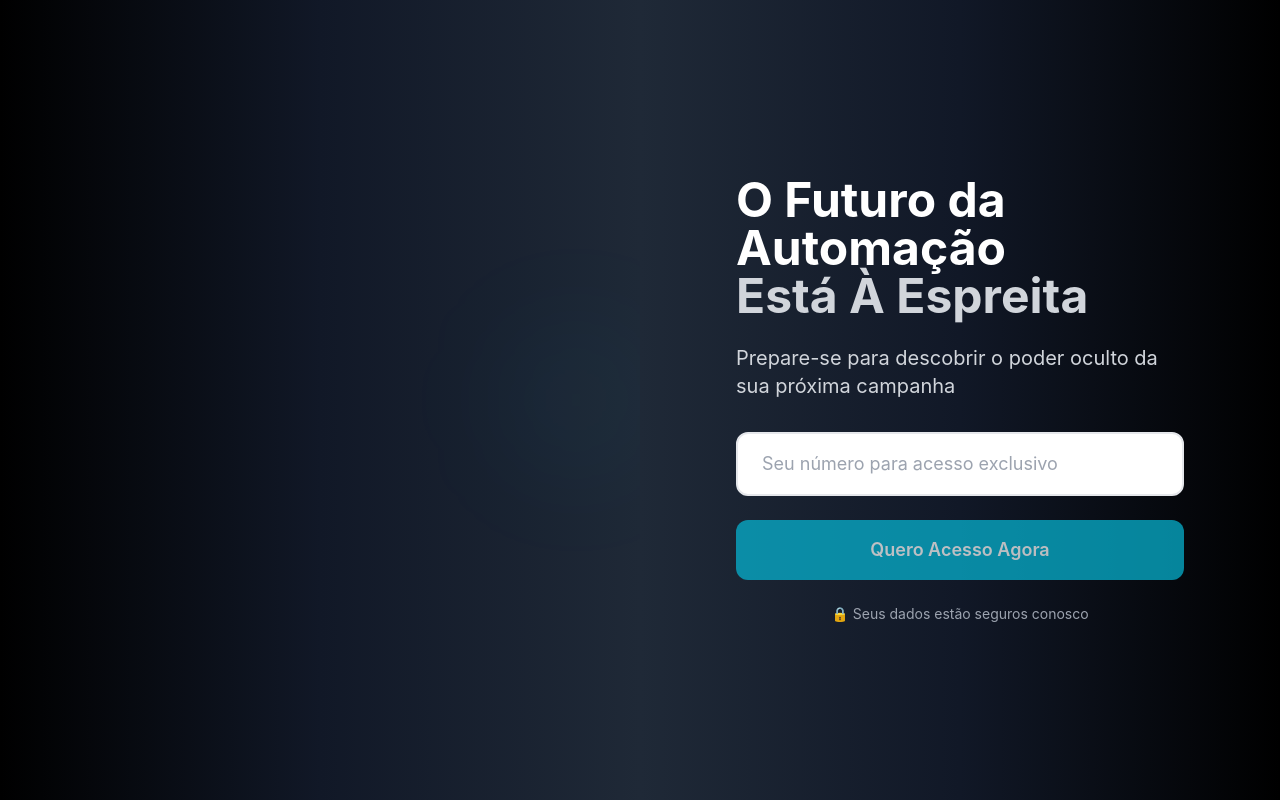
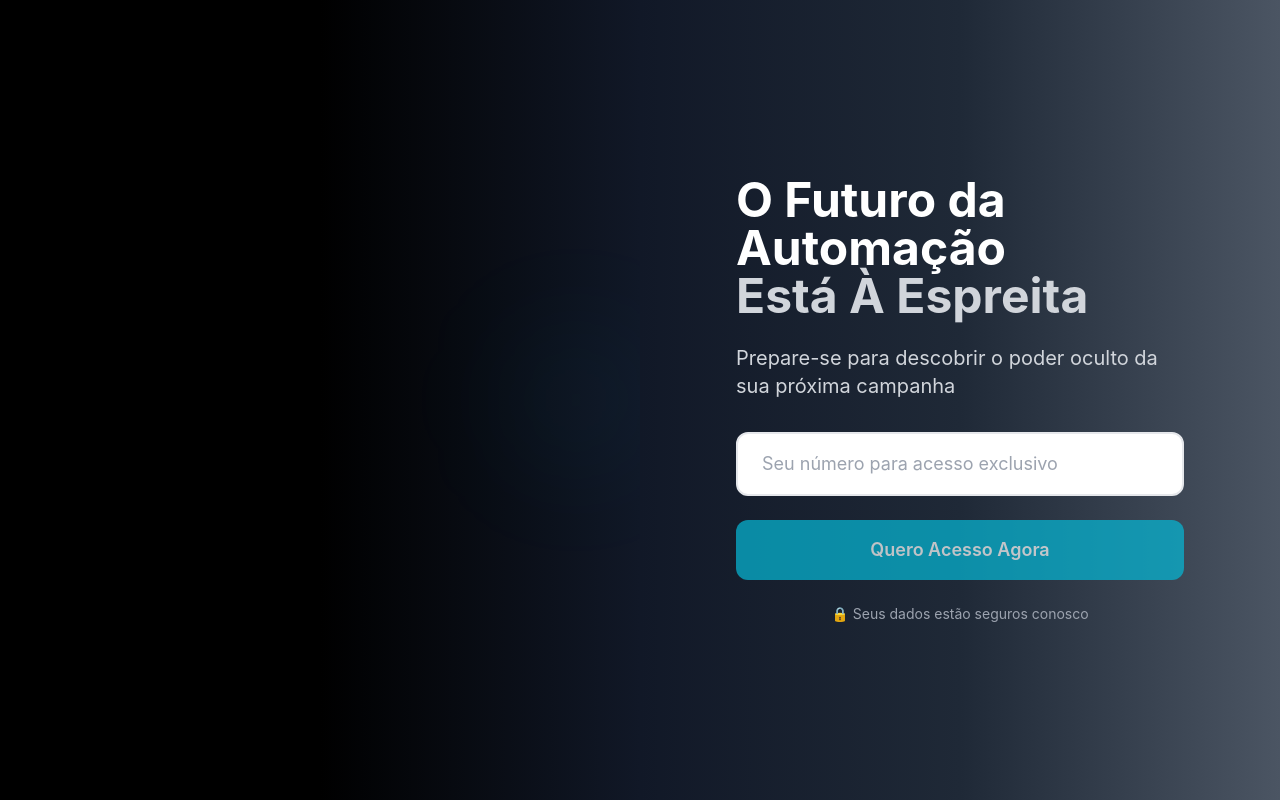
Before and after one commit to tiagoyoko/vibecodelp, a Next.js app: page / in a window 1280 px wide. Built offline with nearby package versions, Linux system fonts and the light colour scheme.

Commit message:
lado esquerdo está terminando muito claro, pode escurecer

```diff
--- a/app/page.tsx
+++ b/app/page.tsx
@@ -37,7 +37,7 @@ export default function Page() {
                 data-oid=":o1hn7l"
             >
                 <div
-                    className="absolute inset-0 bg-gradient-to-r from-black via-gray-900 to-gray-800"
+                    className="absolute inset-0 bg-gradient-to-r from-black via-black to-gray-900"
                     data-oid="dv._hxe"
                 ></div>
 
@@ -65,7 +65,7 @@ export default function Page() {
                 data-oid="mzr19b0"
             >
                 <div
-                    className="absolute inset-0 bg-gradient-to-l from-black via-gray-900 to-gray-800"
+                    className="absolute inset-0 bg-gradient-to-l from-gray-600 via-gray-800 to-gray-900"
                     data-oid="0_6oj_x"
                 ></div>
                 <div
```
